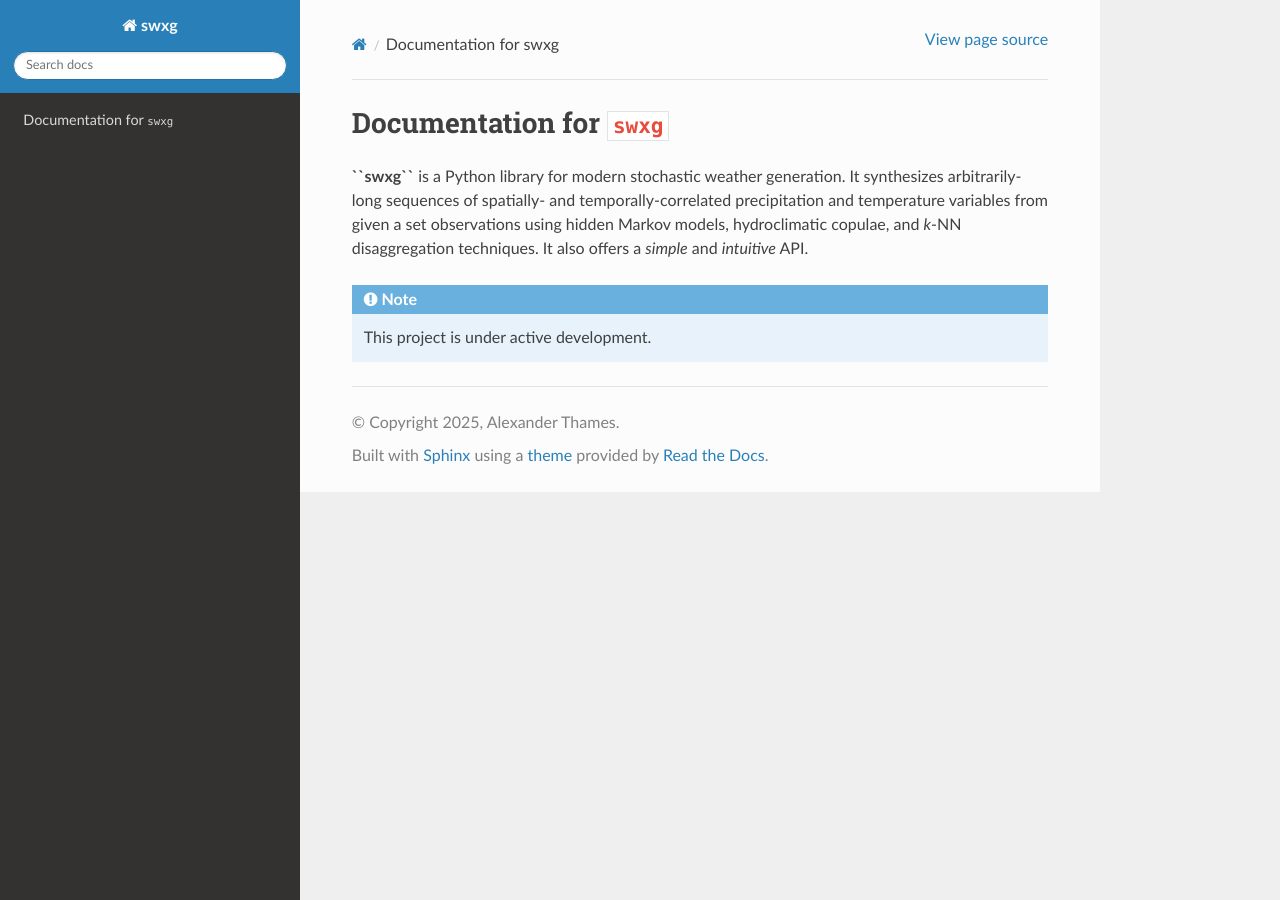
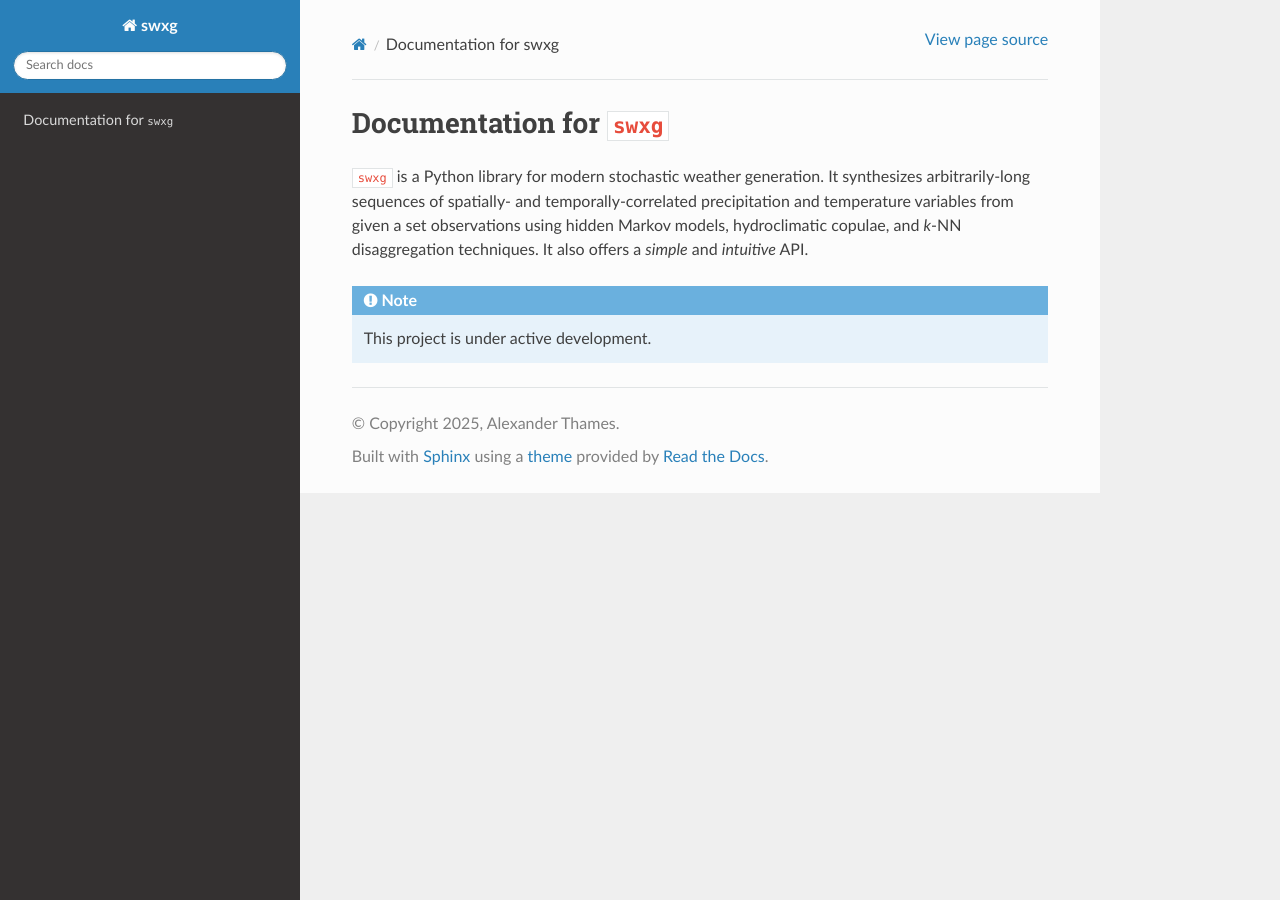
Before and after one commit to xthames/swxg, a Sphinx documentation site: the page built from docs/source/index.rst, in a window 1280 px wide. Built offline with Sphinx 7.4.7 and the Read the Docs theme 3.1.0, drawn with Linux system fonts in a browser that asks for light colours.

Commit message:
updating ReadTheDocs

```diff
--- a/docs/source/index.rst
+++ b/docs/source/index.rst
@@ -1,7 +1,7 @@
 Documentation for ``swxg``
 ==========================
 
-**``swxg``** is a Python library for modern stochastic weather generation. It synthesizes arbitrarily-long sequences of spatially- and temporally-correlated precipitation and temperature variables from given a set observations using hidden Markov models, hydroclimatic copulae, and *k*-NN disaggregation techniques. It also offers a *simple* and *intuitive* API.
+``swxg`` is a Python library for modern stochastic weather generation. It synthesizes arbitrarily-long sequences of spatially- and temporally-correlated precipitation and temperature variables from given a set observations using hidden Markov models, hydroclimatic copulae, and *k*-NN disaggregation techniques. It also offers a *simple* and *intuitive* API.
 
 .. note::
 
```
